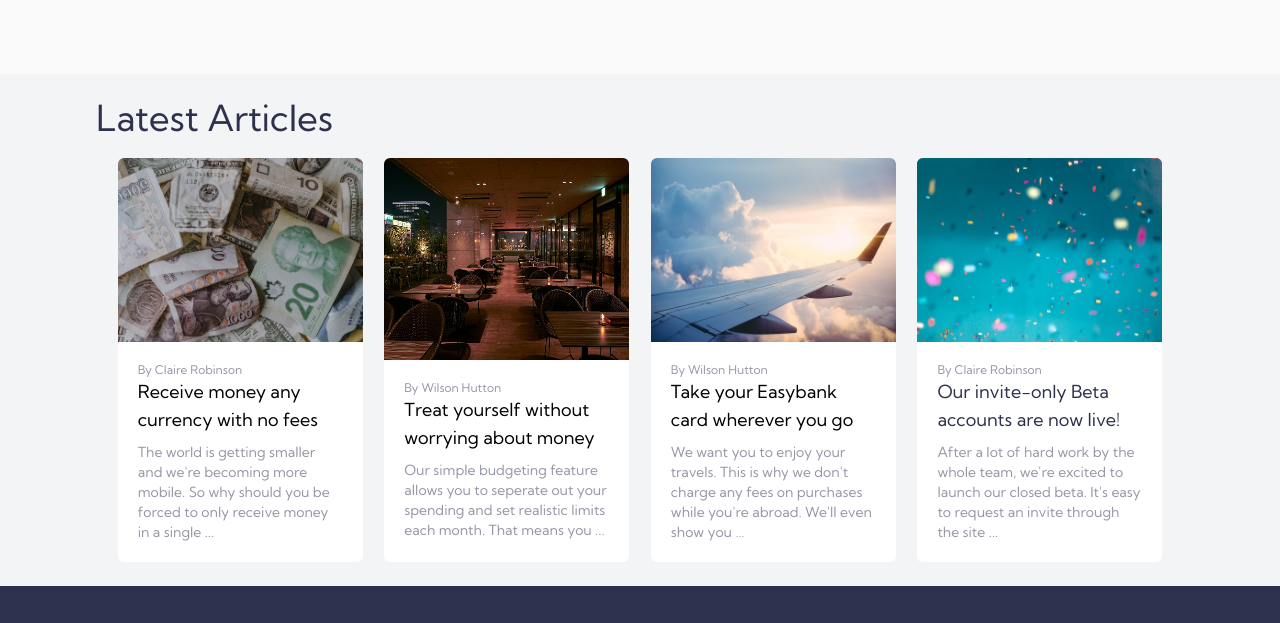
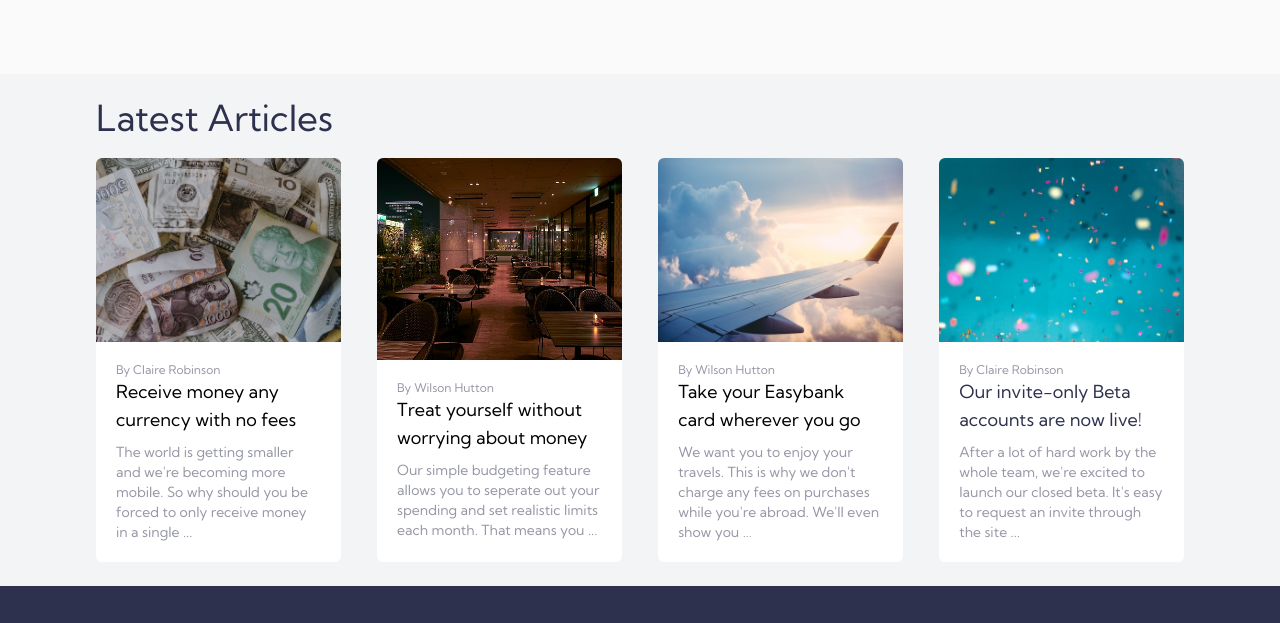
Before and after one commit to abdelillah-tam/easybank-landing, a website: page index.html in a window 1280 px wide. Shown: the part 1022-1645 px from the top of the page. Drawn offline with Linux system fonts and the light colour scheme.

Commit message:
Easybank landing page, using html, css

```diff
--- a/index.html
+++ b/index.html
@@ -120,7 +120,7 @@
         class="basis-[32rem] ml:basis-[124rem] flex flex-col justify-evenly px-24 ml:px-8 py-1 bg-light-grayish-blue"
       >
         <h1 class="text-dark-blue text-4xl ml:text-center">Latest Articles</h1>
-        <ul class="basis-2/3 flex ml:flex-col justify-evenly ml:justify-between">
+        <ul class="basis-2/3 flex ml:flex-col justify-between">
           <li class="basis-[22.5%] ml:basis-[24%] bg-white rounded-md overflow-hidden">
             <figure class="flex flex-col h-full">
               <div class="basis-1/2 h-full w-full overflow-hidden">
@@ -186,7 +186,7 @@
 
           <li class="basis-[22.5%] ml:basis-[24%] bg-white rounded-md overflow-hidden">
             <figure class="flex flex-col justify-between h-full">
-              <div class="h-full basis-1/2 overflow-hidden bg-red-500">
+              <div class="h-full basis-1/2 overflow-hidden">
                 <img
                   class="h-full w-full object-fill"
                   src="./images/image-confetti.jpg"
```
Also changed, not shown: dist/final.css.
